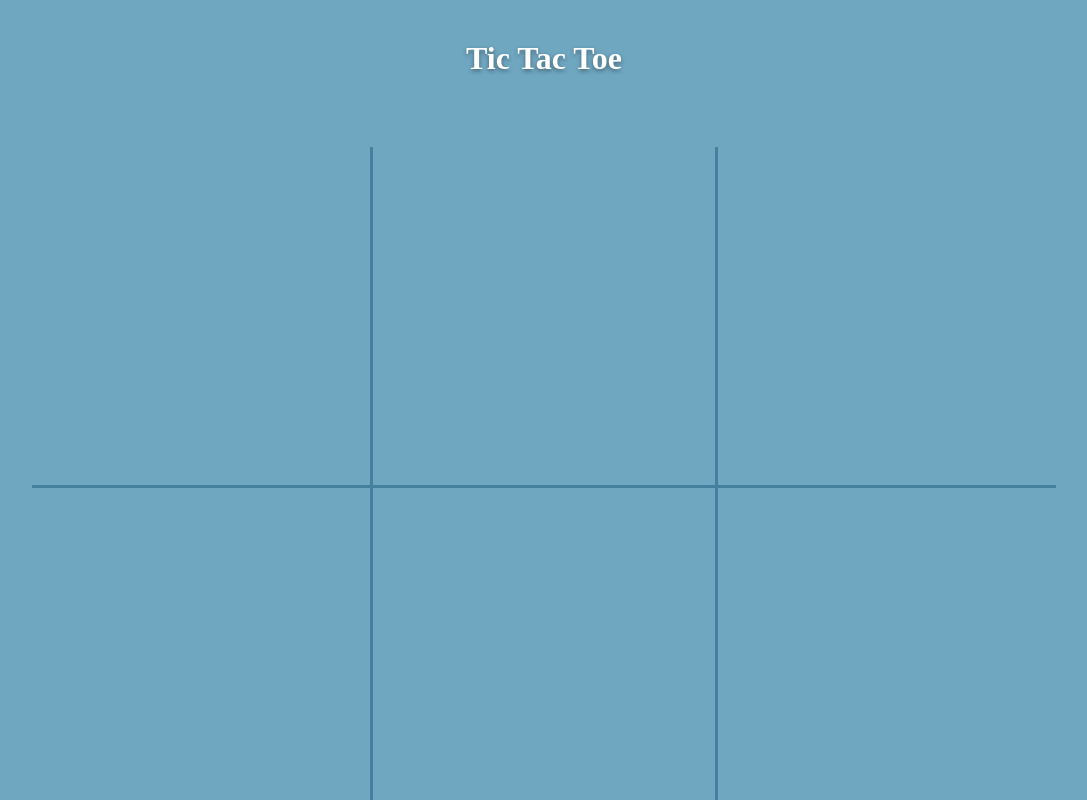
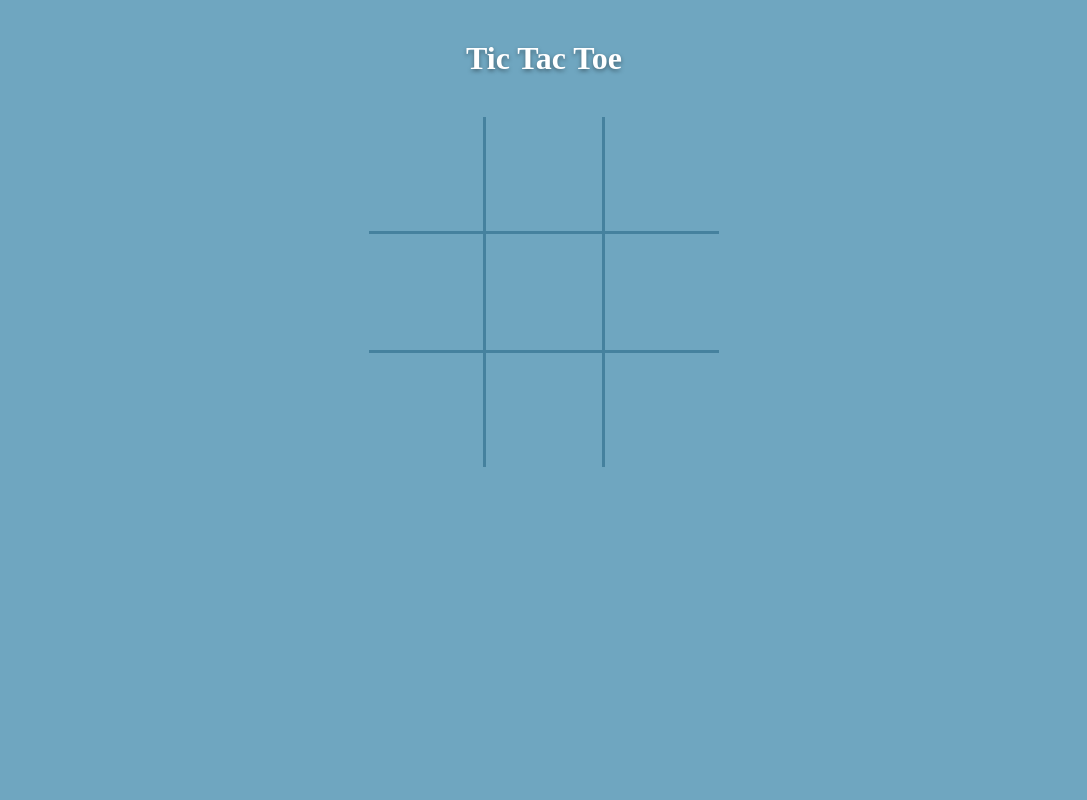
Before and after one commit to Vitalik-Kh/TicTacToe, a React app: page / in a window 1280 px wide. Both pictures are taken after a click on the button "PLAY". Shown: the top 800 px of the page, without its empty margins (96-1183 px from the left). Built offline with nearby package versions, Linux system fonts and the light colour scheme; a web font is replaced by a local one.

Commit message:
Add @media min-width: 390px to Modal and GameField

```diff
--- a/src/components/GameParts/GameField.css
+++ b/src/components/GameParts/GameField.css
@@ -1,6 +1,12 @@
 .GameField {
     width: 80vw;
     height: 80vw;
-    margin: 70px auto auto;
+    max-width: 350px;
+    max-height: 350px;
+    margin: 40px auto auto;
     position: relative;
 }
+
+/* @media ( min-width: 390px ) {
+    .GameField {  }
+} */
--- a/src/components/GameParts/StartMenu/PlayAgain/PlayAgain.scss
+++ b/src/components/GameParts/StartMenu/PlayAgain/PlayAgain.scss
@@ -344,3 +344,7 @@ $conf_colors: $conf_blue, $conf_red, $conf_green, $conf_yellow;
         padding: 8px 12px;
     }
 }
+
+@media ( min-width: 390px ) {
+    .PlayAgain { left: 0 }
+}
--- a/src/components/UI/Modal/Modal.css
+++ b/src/components/UI/Modal/Modal.css
@@ -26,3 +26,7 @@
     from {  opacity: 1 }
     to { opacity: 0 }
 }
+
+@media ( min-width: 390px ) {
+    .Modal { width: 350px }
+}
```
